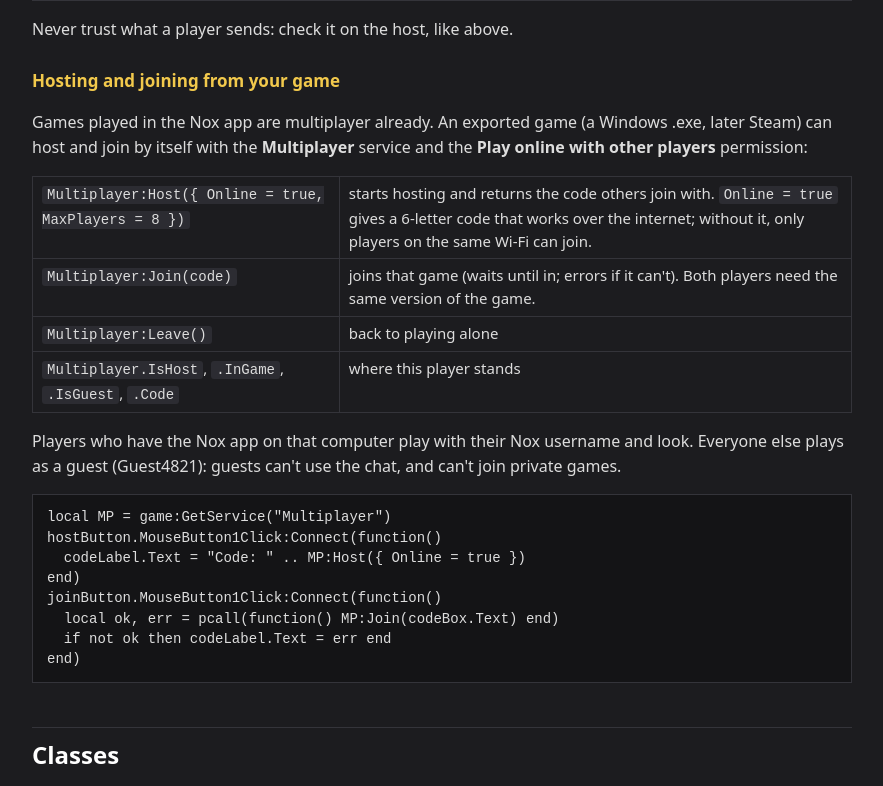
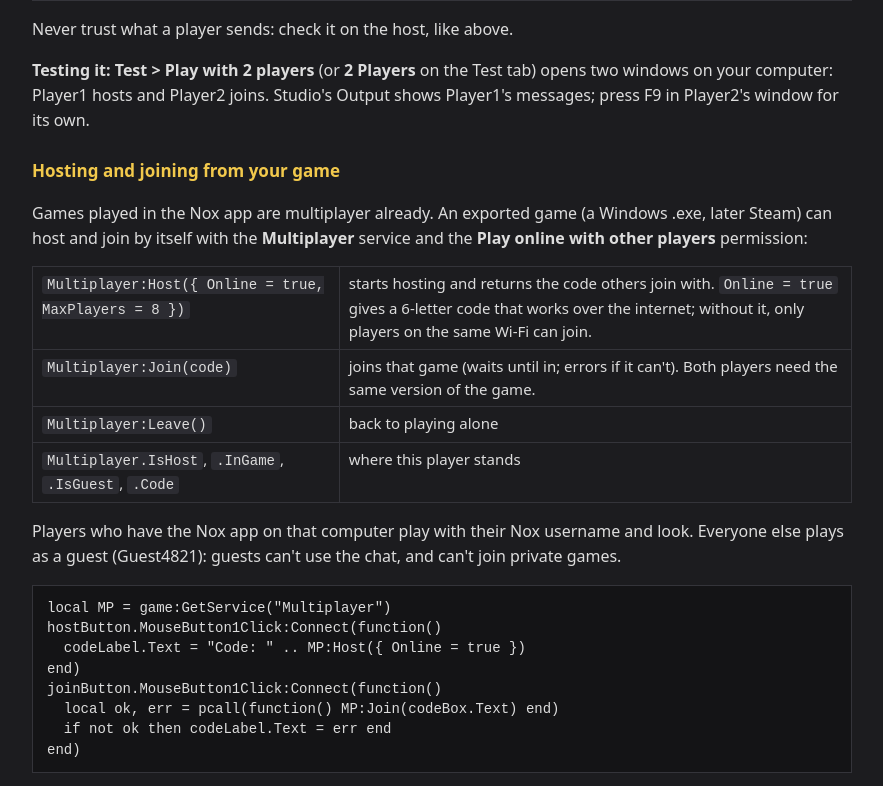
Before and after one commit to Bledo-Dev/nox-online, a website: page public/docs.html in a window 1280 px wide. Shown: the part 8417-9203 px from the top of the page, without its empty margins (198-1081 px from the left). Drawn offline with Linux system fonts and the light colour scheme.

Commit message:
Add files via upload

```diff
--- a/public/docs.html
+++ b/public/docs.html
@@ -327,6 +327,8 @@
   print(who .. " took " .. coinName)
 end)</code></pre>
 <p>Never trust what a player sends: check it on the host, like above.</p>
+<p><b>Testing it:</b> <b>Test &gt; Play with 2 players</b> (or <b>2 Players</b> on the Test tab) opens two windows on your computer:
+Player1 hosts and Player2 joins. Studio's Output shows Player1's messages; press F9 in Player2's window for its own.</p>
 
 <h3>Hosting and joining from your game</h3>
 <p>Games played in the Nox app are multiplayer already. An exported game (a Windows .exe, later Steam) can host and join
```
Also changed, not shown: 3 other files.
